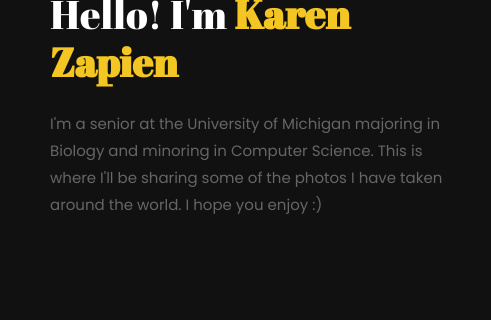
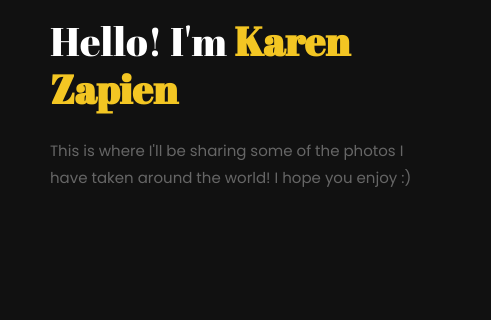
Before and after one commit to kzapieng/zapienshots, a plain HTML site: page about.html in a window 1280 px wide. Shown: the part 288-608 px from the top of the page, 789-1280 px from the left. Drawn offline with Linux system fonts and the light colour scheme; some packages are replaced by stand-ins of ours; no server answers.

Commit message:
Update about.html

```diff
--- a/about.html
+++ b/about.html
@@ -63,7 +63,7 @@
 							<div class="col-md-6 d-flex align-items-center">
 								<div class="text px-4 pt-5 pt-md-0 px-md-4 pr-md-5 ftco-animate">
 									<h2 class="mb-4">Hello! I'm<span> Karen Zapien</span></h2>
-									<p>I'm a senior at the University of Michigan majoring in Biology and minoring in Computer Science. This is where I'll be sharing some of the photos I have taken around the world. I hope you enjoy :)</p>
+									<p>This is where I'll be sharing some of the photos I have taken around the world! I hope you enjoy :)</p>
 									<!--
 									<div class="team-wrap row mt-4">
 										<div class="col-md-4 team">
```
